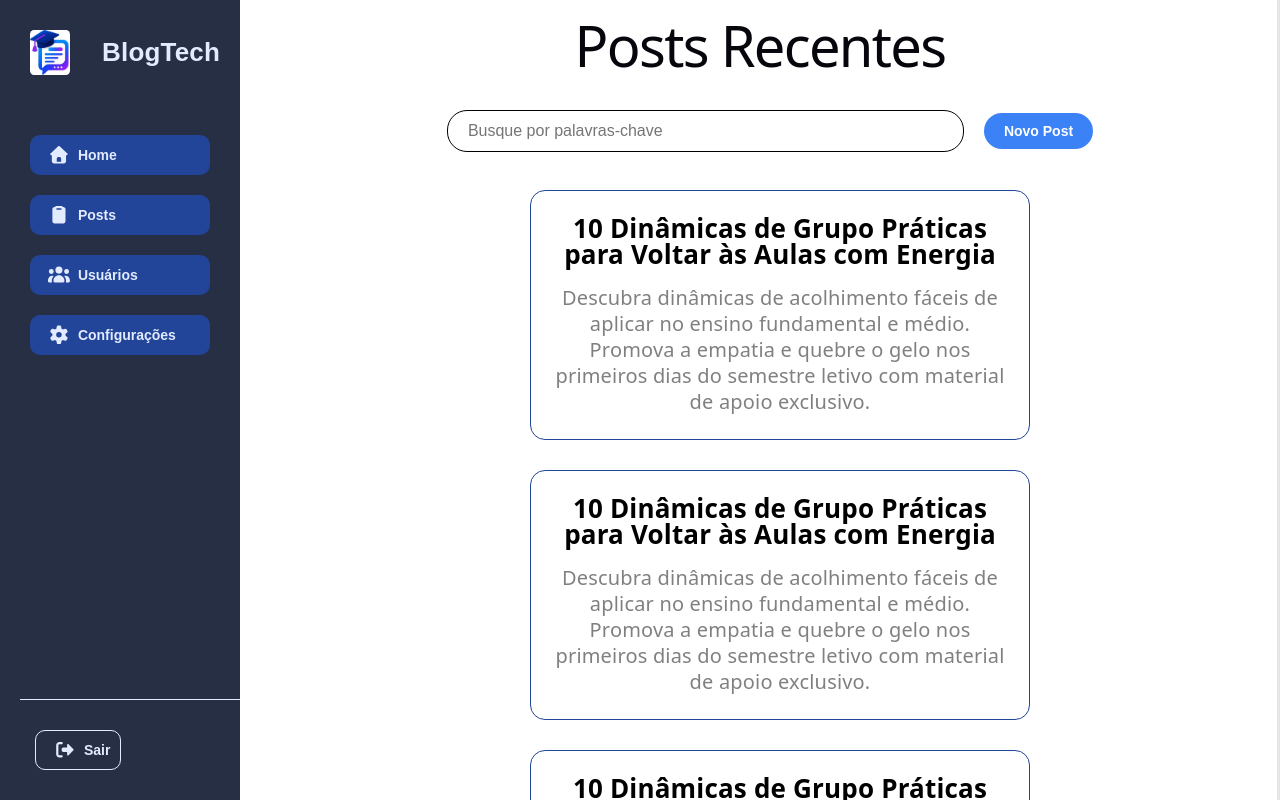
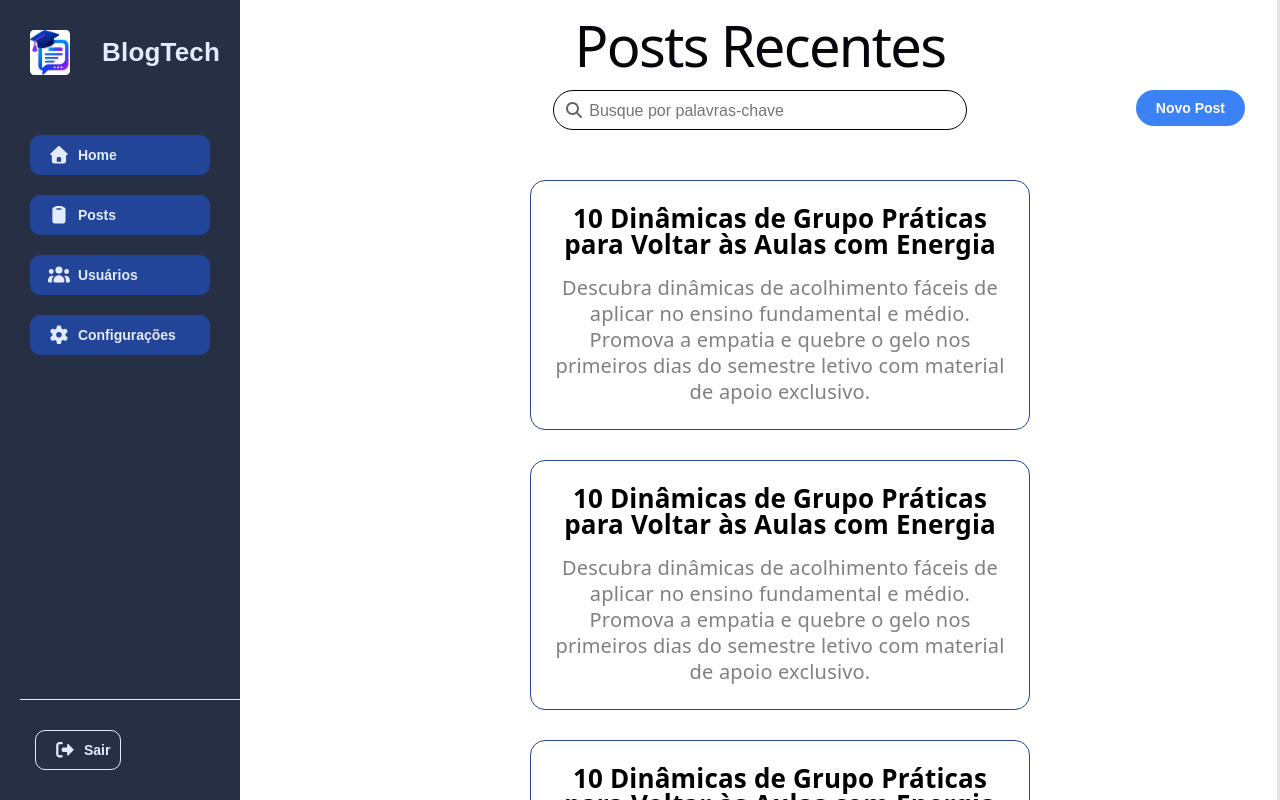
Before and after one commit to danilolugli/Blog-Tech-Front, a React (Vite) app: page /listar in a window 1280 px wide. Shown: the top 800 px of the page. Built offline with nearby package versions, Linux system fonts and the light colour scheme.

Commit message:
melhorias tela listar posts

```diff
--- a/src/pages/Aluno/ListarPosts.css
+++ b/src/pages/Aluno/ListarPosts.css
@@ -1,15 +1,39 @@
-.inputPesquisa {
-    width: 50%;
+.containerPesquisa {
+    margin: 0 auto;
+    position: relative;
+    width: 40%;
     height: 40px;
-    padding: 20px;
-    margin: 20px;
     border: 1px solid #000000;
     border-radius: 20px;
     background-color: var(--cor-fundo);
     font-size: 16px;
 }
 
+.iconePesquisa {
+    position: absolute;
+    left: 10px;
+    top: 50%;
+    transform: translateY(-50%);
+}
+
+.inputPesquisa {
+    width: 100%;
+    height: 40px;
+    padding: 8px 10px 8px 35px;
+    border: none;
+    background-color: var(--cor-fundo);
+    font-size: 16px;
+    outline: none;
+}
+
+.btnCriarPost {
+    position: absolute;
+    right: 35px;
+    top: 90px;
+}
+
 .listaPosts {
+    margin-top: 50px;
     width: 100%;
     display: flex;
     justify-content: center;
--- a/src/pages/Aluno/ListarPosts.tsx
+++ b/src/pages/Aluno/ListarPosts.tsx
@@ -2,17 +2,24 @@ import styled from 'styled-components';
 import './ListarPosts.css';
 import { PostFormModal } from '../../components/PostFormModal/PostFormModal';
 import PostPreview from '../../components/PostPreview/PostPreview';
+import { faMagnifyingGlass } from '@fortawesome/free-solid-svg-icons';
+import { FontAwesomeIcon } from '@fortawesome/react-fontawesome';
 
 
 const ListarPosts: React.FC = () =>  {
   return (
     <>
       <h1>Posts Recentes</h1>
+      <header className='containerPesquisa'>
+        <FontAwesomeIcon icon={faMagnifyingGlass} className='iconePesquisa' />
         <input type="text" placeholder="Busque por palavras-chave" className="inputPesquisa" />
+      </header>
 
+      <div className='btnCriarPost'>
         <PostFormModal authorName={''} onSubmit={function (values: { title: string; content: string; subject: string; }, postId?: string): Promise<void> | void {
           throw new Error('Function not implemented.');
         } }></PostFormModal>
+      </div>
 
       <ul className='listaPosts'>
         <li>
```
Lines whose indentation alone changed are shown as unchanged.
